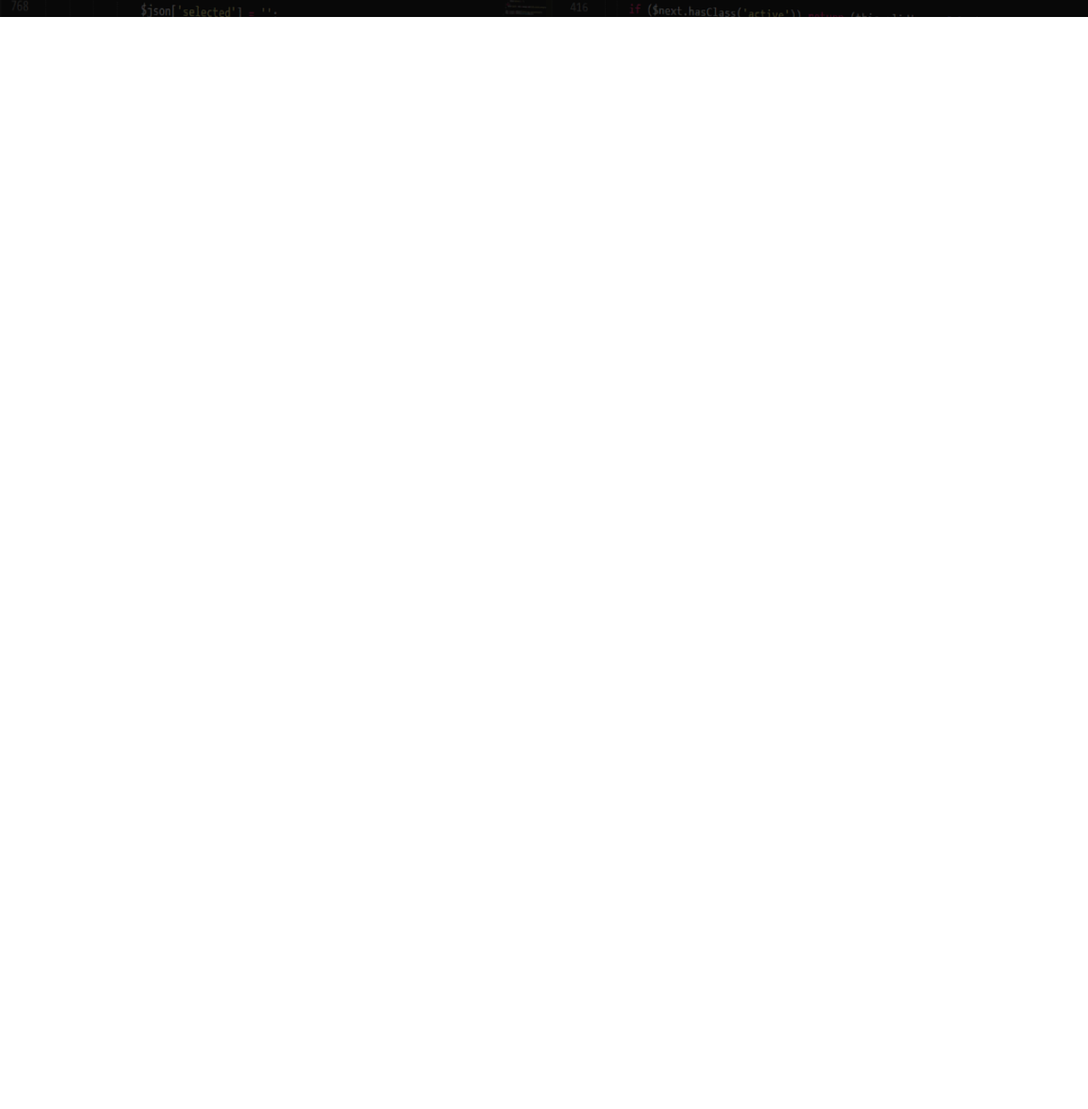
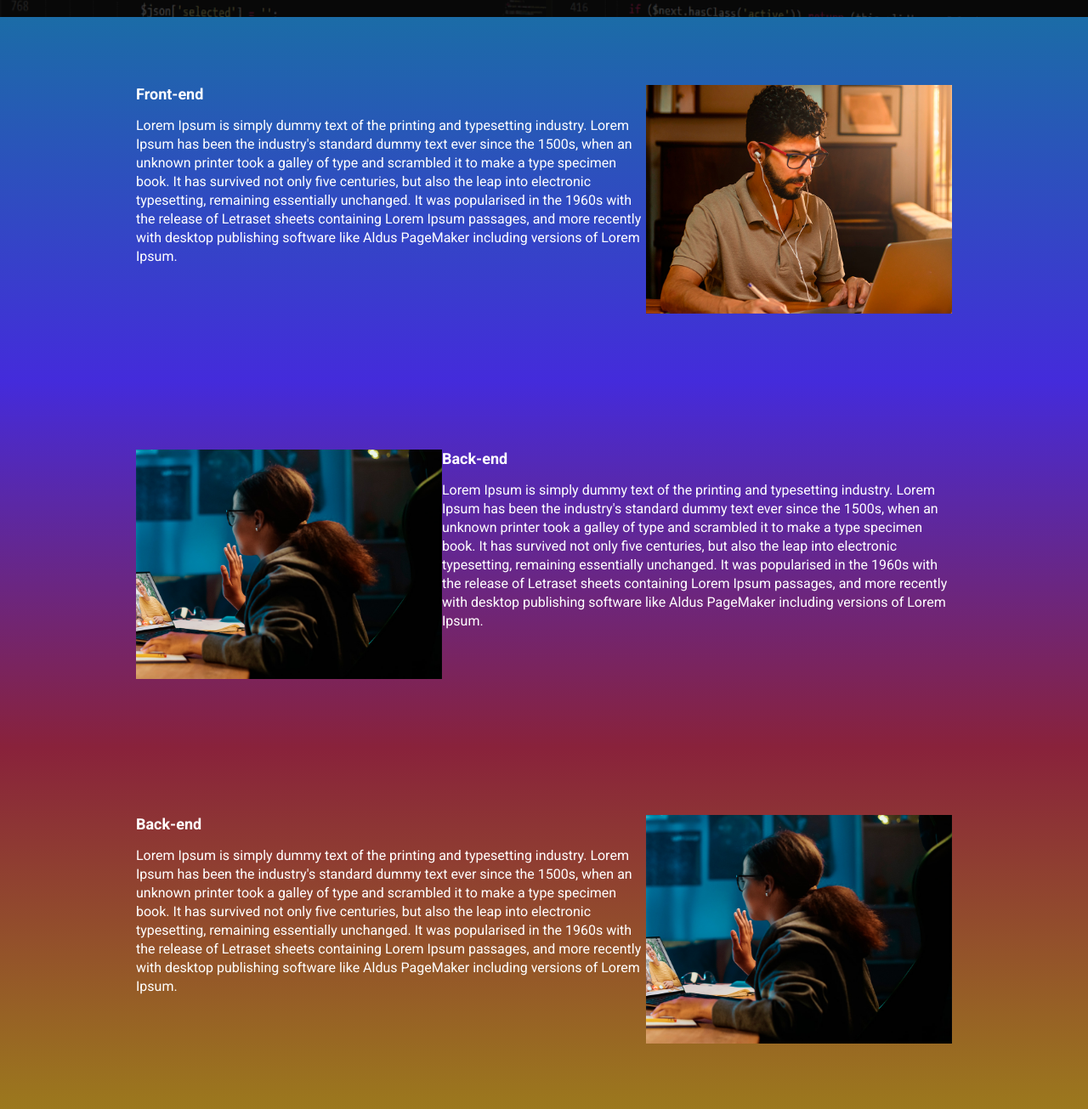
Before and after one commit to zeharoldoparente/EBAC_Talks, a website built with Parcel: page src/index.html in a window 1280 px wide. Shown: the part 534-1839 px from the top of the page at 85% size. Before the commit the page ends 800 px from the top, so only its background shows below. Built offline with nearby package versions, Linux system fonts and the light colour scheme.

Commit message:
create or js time

```diff
--- a/src/index.html
+++ b/src/index.html
@@ -11,6 +11,7 @@
          rel="stylesheet"
       />
       <link rel="stylesheet" href="styles/main.scss" />
+      <link rel="stylesheet" href="https://unpkg.com/aos@next/dist/aos.css" />
    </head>
    <body>
       <header class="hero">
@@ -38,6 +39,104 @@
             </div>
          </div>
       </header>
+
+      <section class="event event--front-end">
+         <div class="container" data-aos="fade-right">
+            <div class="event__details">
+               <h2 class="event__details__title">Front-end</h2>
+               <p class="event__details__description">
+                  Lorem Ipsum is simply dummy text of the printing and
+                  typesetting industry. Lorem Ipsum has been the industry's
+                  standard dummy text ever since the 1500s, when an unknown
+                  printer took a galley of type and scrambled it to make a type
+                  specimen book. It has survived not only five centuries, but
+                  also the leap into electronic typesetting, remaining
+                  essentially unchanged. It was popularised in the 1960s with
+                  the release of Letraset sheets containing Lorem Ipsum
+                  passages, and more recently with desktop publishing software
+                  like Aldus PageMaker including versions of Lorem Ipsum.
+               </p>
+            </div>
+            <img
+               class="event__image"
+               src="./images/frontend.png"
+               alt="Front-end"
+            />
+         </div>
+      </section>
+      <section class="event event--back-end event--image-left">
+         <div class="container" data-aos="fade-left">
+            <div class="event__details">
+               <h2 class="event__details__title">Back-end</h2>
+               <p class="event__details__description">
+                  Lorem Ipsum is simply dummy text of the printing and
+                  typesetting industry. Lorem Ipsum has been the industry's
+                  standard dummy text ever since the 1500s, when an unknown
+                  printer took a galley of type and scrambled it to make a type
+                  specimen book. It has survived not only five centuries, but
+                  also the leap into electronic typesetting, remaining
+                  essentially unchanged. It was popularised in the 1960s with
+                  the release of Letraset sheets containing Lorem Ipsum
+                  passages, and more recently with desktop publishing software
+                  like Aldus PageMaker including versions of Lorem Ipsum.
+               </p>
+            </div>
+            <img
+               class="event__image"
+               src="./images/backend.png"
+               alt="Front-end"
+            />
+         </div>
+      </section>
+      <section class="event event--ui-ux">
+         <div class="container" data-aos="fade-right">
+            <div class="event__details">
+               <h2 class="event__details__title">Back-end</h2>
+               <p class="event__details__description">
+                  Lorem Ipsum is simply dummy text of the printing and
+                  typesetting industry. Lorem Ipsum has been the industry's
+                  standard dummy text ever since the 1500s, when an unknown
+                  printer took a galley of type and scrambled it to make a type
+                  specimen book. It has survived not only five centuries, but
+                  also the leap into electronic typesetting, remaining
+                  essentially unchanged. It was popularised in the 1960s with
+                  the release of Letraset sheets containing Lorem Ipsum
+                  passages, and more recently with desktop publishing software
+                  like Aldus PageMaker including versions of Lorem Ipsum.
+               </p>
+            </div>
+            <img
+               class="event__image"
+               src="./images/backend.png"
+               alt="Front-end"
+            />
+         </div>
+      </section>
+      <section class="event event--data-science event--image-left">
+         <div class="container" data-aos="fade-left">
+            <div class="event__details">
+               <h2 class="event__details__title">Back-end</h2>
+               <p class="event__details__description">
+                  Lorem Ipsum is simply dummy text of the printing and
+                  typesetting industry. Lorem Ipsum has been the industry's
+                  standard dummy text ever since the 1500s, when an unknown
+                  printer took a galley of type and scrambled it to make a type
+                  specimen book. It has survived not only five centuries, but
+                  also the leap into electronic typesetting, remaining
+                  essentially unchanged. It was popularised in the 1960s with
+                  the release of Letraset sheets containing Lorem Ipsum
+                  passages, and more recently with desktop publishing software
+                  like Aldus PageMaker including versions of Lorem Ipsum.
+               </p>
+            </div>
+            <img
+               class="event__image"
+               src="./images/backend.png"
+               alt="Front-end"
+            />
+         </div>
+      </section>
+      <script src="https://unpkg.com/aos@next/dist/aos.js"></script>
       <script src="scripts/main.js"></script>
    </body>
 </html>
--- a/src/scripts/main.js
+++ b/src/scripts/main.js
@@ -1 +1,22 @@
-console.log("Olá, Mundo!");
+AOS.init();
+
+const dateEvent = new Date("Feb 2, 2024, 19:00:00");
+const timeStampToEvent = dateEvent.getTime();
+
+const countIsHours = setInterval(function () {
+   const now = new Date();
+   const timeStampNow = now.getTime();
+
+   const distItEvent = timeStampToEvent - timeStampNow;
+
+   const dayInMs = 1000 * 60 * 60 * 24;
+   const hoursInMs = 1000 * 60 * 60;
+   const daysInMs = 1000 * 60;
+
+   const daysEvent = Math.floor(distItEvent / (1000 * 60 * 60 * 24));
+   const hoursEvent = Math.floor(
+      (distItEvent % (1000 * 60 * 60 * 24)) / (1000 * 60 * 60)
+   );
+   const minutesEvent =
+      Match.floor(distItEvent % (1000 * 60 * 60)) / (1000 * 60);
+}, 1000);
--- /dev/null
+++ b/src/styles/_event.scss
@@ -0,0 +1,62 @@
+@use "variables";
+.event {
+   padding: 80px 0;
+
+   &--front-end {
+      background-image: linear-gradient(variables.$blue1, variables.$blue2);
+   }
+
+   &--back-end {
+      background-image: linear-gradient(variables.$blue2, variables.$purple);
+   }
+
+   &--ui-ux {
+      background-image: linear-gradient(variables.$purple, variables.$yellow);
+   }
+
+   &--data-science {
+      background-image: linear-gradient(variables.$yellow, variables.$purple);
+   }
+
+   .container {
+      display: flex;
+      gap: 40;
+   }
+
+   &__image {
+      max-width: 360px;
+   }
+
+   &--image-left {
+      .container {
+         flex-direction: row-reverse;
+      }
+   }
+
+   &__details {
+      &__title {
+         font-size: 18px;
+         font-weight: bold;
+         margin-bottom: 16px;
+      }
+
+      &__description {
+         line-height: 22px;
+      }
+   }
+
+   @media (max-width: 640px) {
+      .container {
+         display: block;
+      }
+
+      &__image {
+         width: 100%;
+      }
+
+      &__details {
+         margin-right: 0;
+         margin-bottom: 16px;
+      }
+   }
+}
--- a/src/styles/_hero.scss
+++ b/src/styles/_hero.scss
@@ -1,3 +1,4 @@
+@use "variables";
 .hero {
    padding-top: 64px;
    padding-bottom: 100px;
@@ -16,7 +17,7 @@
       left: 0;
       width: 100%;
       height: 100%;
-      background-color: #000;
+      background-color: variables.$secondaryTextColor;
       content: "";
       opacity: 0.7;
    }
--- /dev/null
+++ b/src/styles/_variables.scss
@@ -0,0 +1,7 @@
+$blue1: #1b6ca7;
+$blue2: #442bdb;
+$purple1: #4f2ac3;
+$purple: #89223b;
+$yellow: #9c791d;
+$textColor: #fff;
+$secondaryTextColor: #000;
--- a/src/styles/components/_button.scss
+++ b/src/styles/components/_button.scss
@@ -1,3 +1,4 @@
+@use "../variables";
 .button {
    padding: 12px;
    font-size: 12px;
@@ -7,8 +8,8 @@
    white-space: nowrap;
 
    &--primary {
-      color: #fff;
-      background-color: #4f2ac3;
+      color: variables.$textColor;
+      background-color: variables.$purple1;
    }
 
    @media (max-width: 640px) {
--- a/src/styles/components/_infos_bar.scss
+++ b/src/styles/components/_infos_bar.scss
@@ -1,20 +1,21 @@
+@use "../variables";
 .infos-bar {
    padding: 16px 24px;
-   background-color: #fff;
+   background-color: variables.$textColor;
    display: flex;
    justify-content: space-between;
    &__infos {
       display: flex;
-      gap: 40px;
+      gap: 100px;
 
       &__item {
          font-size: 14px;
-         color: #000;
+         color: variables.$secondaryTextColor;
 
          b {
             font-size: 18px;
             display: block;
-            color: #000;
+            color: variables.$secondaryTextColor;
          }
       }
    }
--- a/src/styles/main.scss
+++ b/src/styles/main.scss
@@ -1,12 +1,14 @@
 @use "hero";
 @use "components/infos_bar";
 @use "components/button";
+@use "event";
+@use "variables";
 * {
    margin: 0;
    padding: 0;
    box-sizing: border-box;
    font-family: Roboto, sans-serif;
-   color: #fff;
+   color: variables.$textColor;
    list-style: none;
 }
 
```
